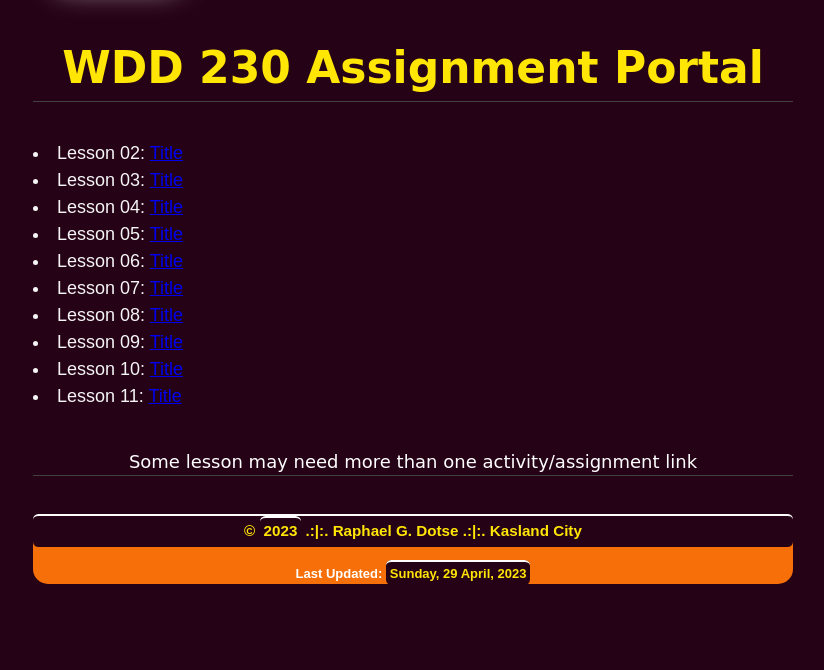
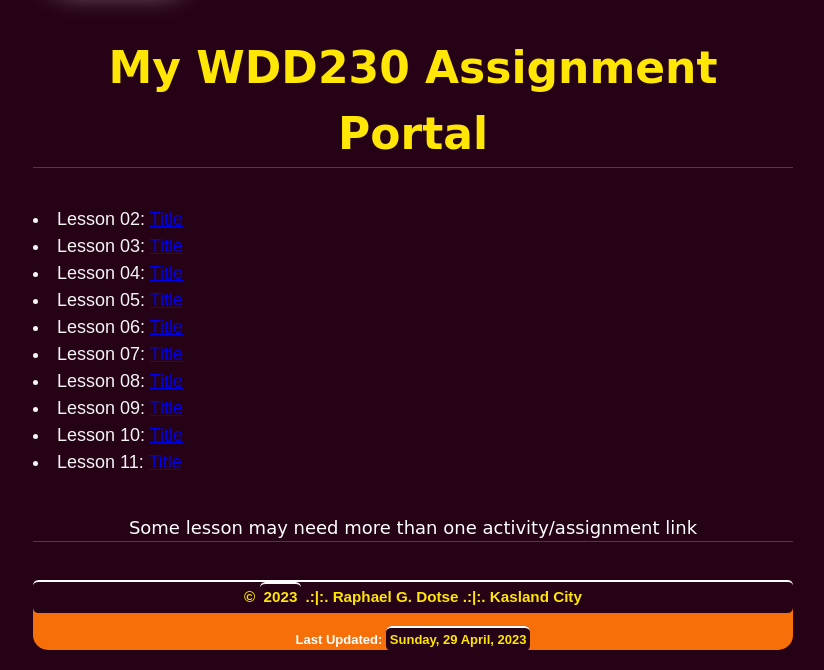
Before and after one commit to nuturethemyoungwell/wdd230, a plain HTML site: page wk 1/index.html in a window 1280 px wide. Shown: the part 145-815 px from the top of the page, without its empty margins (227-1051 px from the left). Drawn offline with Linux system fonts and the light colour scheme; a web font is replaced by a local one.

Commit message:
practicing

```diff
--- a/wk 1/index.html
+++ b/wk 1/index.html
@@ -15,7 +15,7 @@
             <h1>Raphael Dotse Graceman </h1>
         </header>
 
-        <h2>WDD 230 Assignment Portal</h2>
+        <h2>My WDD230 Assignment Portal</h2>
     </div>
     <!-- Contents of the main-->
     <main>
```
